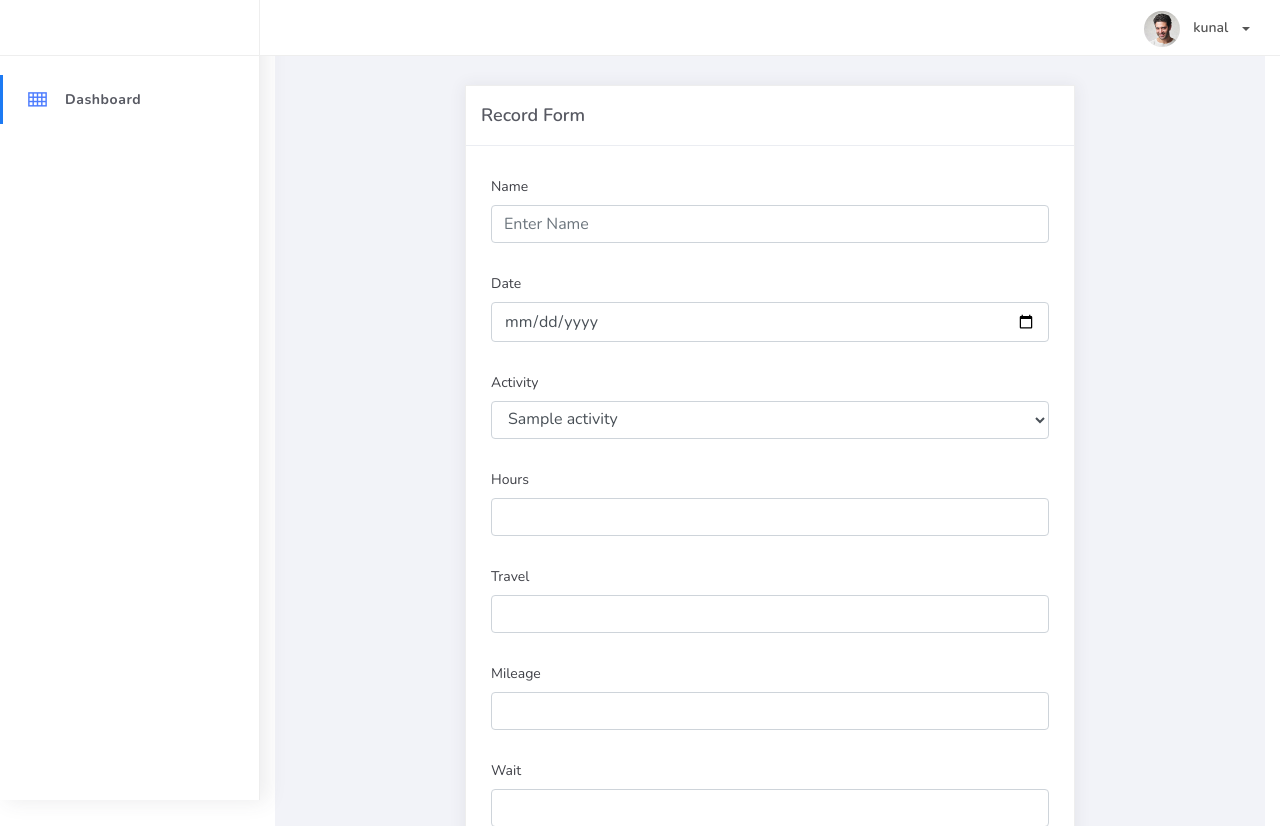
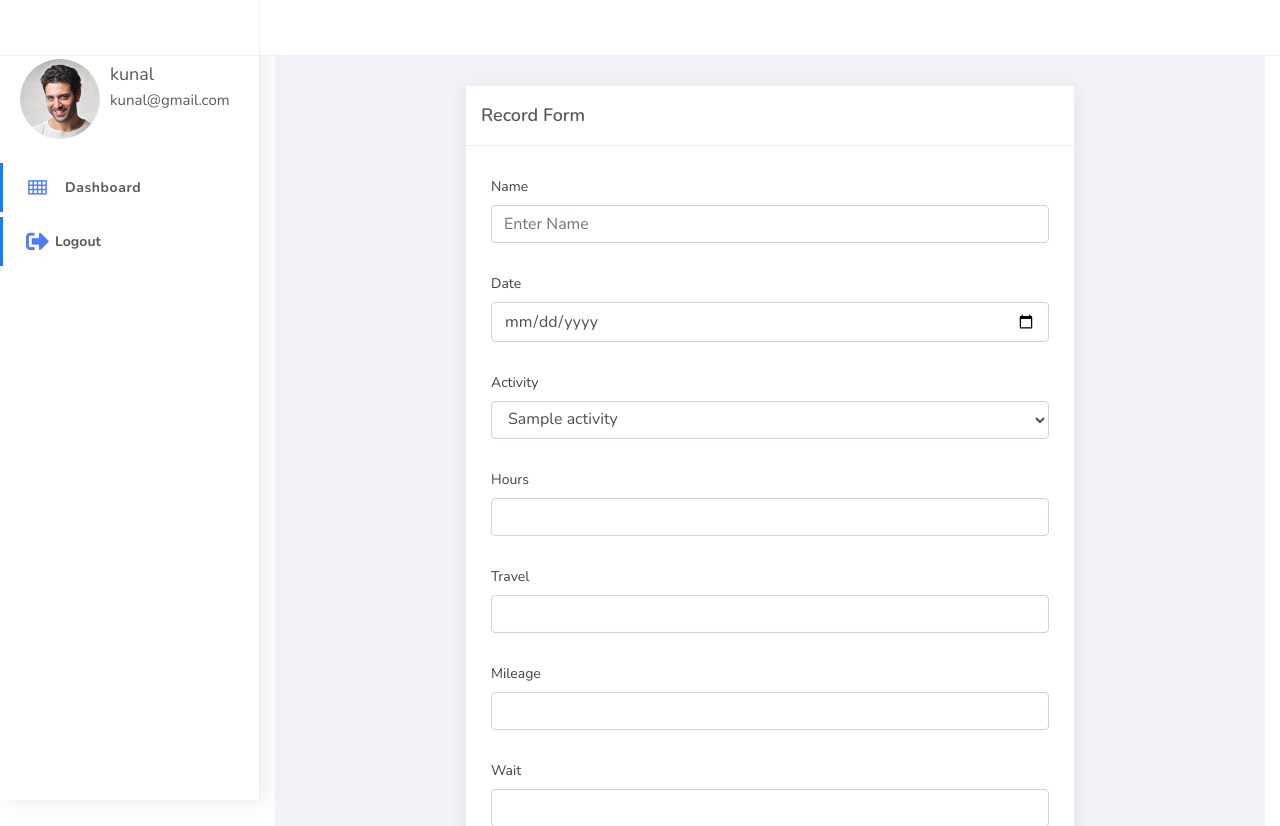
Before and after one commit to username-kunalg/record_keeper_project, a Django app: page /records/create/ in a window 1280 px wide. Shown: the top 826 px of the page. Run offline with Django 4.2, Linux system fonts and the light colour scheme; a user stored in the database is signed in; tables that the repository leaves empty hold one stand-in row (values such as "Sample post"); some libraries are stand-ins or nearby versions.

Commit message:
code update in base file

```diff
--- a/record_keeper/templates/base.html
+++ b/record_keeper/templates/base.html
@@ -12,83 +12,34 @@
         href="https://fonts.googleapis.com/css?family=Nunito:200,200i,300,300i,400,400i,600,600i,700,700i,800,800i,900,900i">
     <link rel="stylesheet" href="{% static 'assets/css/ready.css' %}">
     <link rel="stylesheet" href="{% static 'assets/css/demo.css' %}">
+    <link rel="stylesheet" href="https://cdnjs.cloudflare.com/ajax/libs/font-awesome/5.15.4/css/all.min.css" integrity="sha512-..." crossorigin="anonymous" />
 
 </head>
 
 <body>
 <div class="wrapper">
-        <div class="main-header">
+    <header class="main-header">
         <div class="logo-header">
-
-                <button class="navbar-toggler sidenav-toggler ml-auto" type="button" data-toggle="collapse" data-target="collapse" aria-controls="sidebar" aria-expanded="false" aria-label="Toggle navigation">
+            <button class="navbar-toggler sidenav-toggler ml-auto" type="button" data-toggle="collapse" data-target="#collapse" aria-controls="sidebar" aria-expanded="false" aria-label="Toggle navigation">
                 <span class="navbar-toggler-icon"></span>
             </button>
-                <button class="topbar-toggler more"><i class="la la-ellipsis-v"></i></button>
         </div>
-            <nav class="navbar navbar-header navbar-expand-lg">
-                <div class="container-fluid">
+        <nav class="navbar navbar-header navbar-expand-lg"></nav>
+    </header>
 
-                    <ul class="navbar-nav topbar-nav ml-md-auto align-items-center">
-
-                        <li class="nav-item dropdown hidden-caret">
-                            <a class="dropdown-toggle profile-pic d-block d-lg-none" data-toggle="dropdown" href="#"
-                                aria-expanded="false">
-                                <img src="{% static 'assets/img/profile.jpg' %}" alt="user-img" width="36"
-                                    class="img-circle">
-                                <span>{{ request.user.username }}</span>
-                            </a>
-                            <ul class="dropdown-menu dropdown-user">
-                                <li>
-                                    <div class="user-box">
-                                        <div class="u-img"><img src="{% static 'assets/img/profile.jpg' %}"
-                                                alt="user">
+    <aside class="sidebar">
+        <div class="scrollbar-inner sidebar-wrapper">
+            <div class="logo-header">
+                <div class="user-box mx-1">
+                    <div class="u-img">
+                        <img class="rounded-circle" src="{% static 'assets/img/profile.jpg' %}" alt="Profile picture of {{ request.user.username }}">
                     </div>
                     <div class="u-text">
-                                            <h4>{{ request.user.username }}</h4>
-                                            <p class="text-muted">{{ request.user.email }}</p>
-
+                        <h4 style="color: #575962;">{{ request.user.username }}</h4>
+                        <p style="color: #575962;">{{ request.user.email }}</p>
                     </div>
                 </div>
-                                </li>
-                                <div class="dropdown-divider"></div>
-                                <a class="dropdown-item" href="{% url 'index' %}"><i class="fa fa-power-off"></i>
-                                    Logout</a>
-                            </ul>
-                        </li>
-                        <li class="nav-item dropdown d-none d-lg-block">
-                            <!-- Show user profile section only on larger screens -->
-                            <a class="dropdown-toggle profile-pic" data-toggle="dropdown" href="#"
-                                aria-expanded="false">
-                                <img src="{% static 'assets/img/profile.jpg' %}" alt="user-img" width="36"
-                                    class="img-circle">
-                                <span>{{ request.user.username }}</span>
-                            </a>
-                            <ul class="dropdown-menu dropdown-user">
-                                <li>
-                                    <div class="user-box">
-                                        <div class="u-img"><img src="{% static 'assets/img/profile.jpg' %}"
-                                                alt="user">
             </div>
-                                        <div class="u-text">
-                                            <h4>{{ request.user.username }}</h4>
-                                            <p class="text-muted">{{ request.user.email }}</p>
-
-                                        </div>
-                                    </div>
-                                </li>
-                                <div class="dropdown-divider"></div>
-                                <a class="dropdown-item" href="{% url 'index' %}"><i class="fa fa-power-off"></i>
-                                    Logout</a>
-                            </ul>
-                        </li>
-
-                    </ul>
-                </div>
-            </nav>
-        </div>
-        <div class="sidebar">
-            <div class="scrollbar-inner sidebar-wrapper">
-
             <ul class="nav">
                 <li class="nav-item active">
                     <a href="/records/">
@@ -96,14 +47,22 @@
                         <p>Dashboard</p>
                     </a>
                 </li>
+                <li class="nav-item active">
+                    <a href="{% url 'logout' %}">
+                        <i class="fas fa-sign-out-alt" style="margin-right: 5px;"></i> <!-- Font Awesome logout icon with inline color -->
+                        Logout
+                    </a>
+                </li>
             </ul>
         </div>
-        </div>
+    </aside>
+
     <div class="container-fluid">
         {% block content %}
         {% endblock %}
     </div>
 </div>
+
 
     <script src="{% static 'assets/js/core/jquery.3.2.1.min.js' %}"></script>
     <script src="{% static 'assets/js/plugin/jquery-ui-1.12.1.custom/jquery-ui.min.js' %}"></script>
```
Lines whose indentation alone changed are shown as unchanged.
